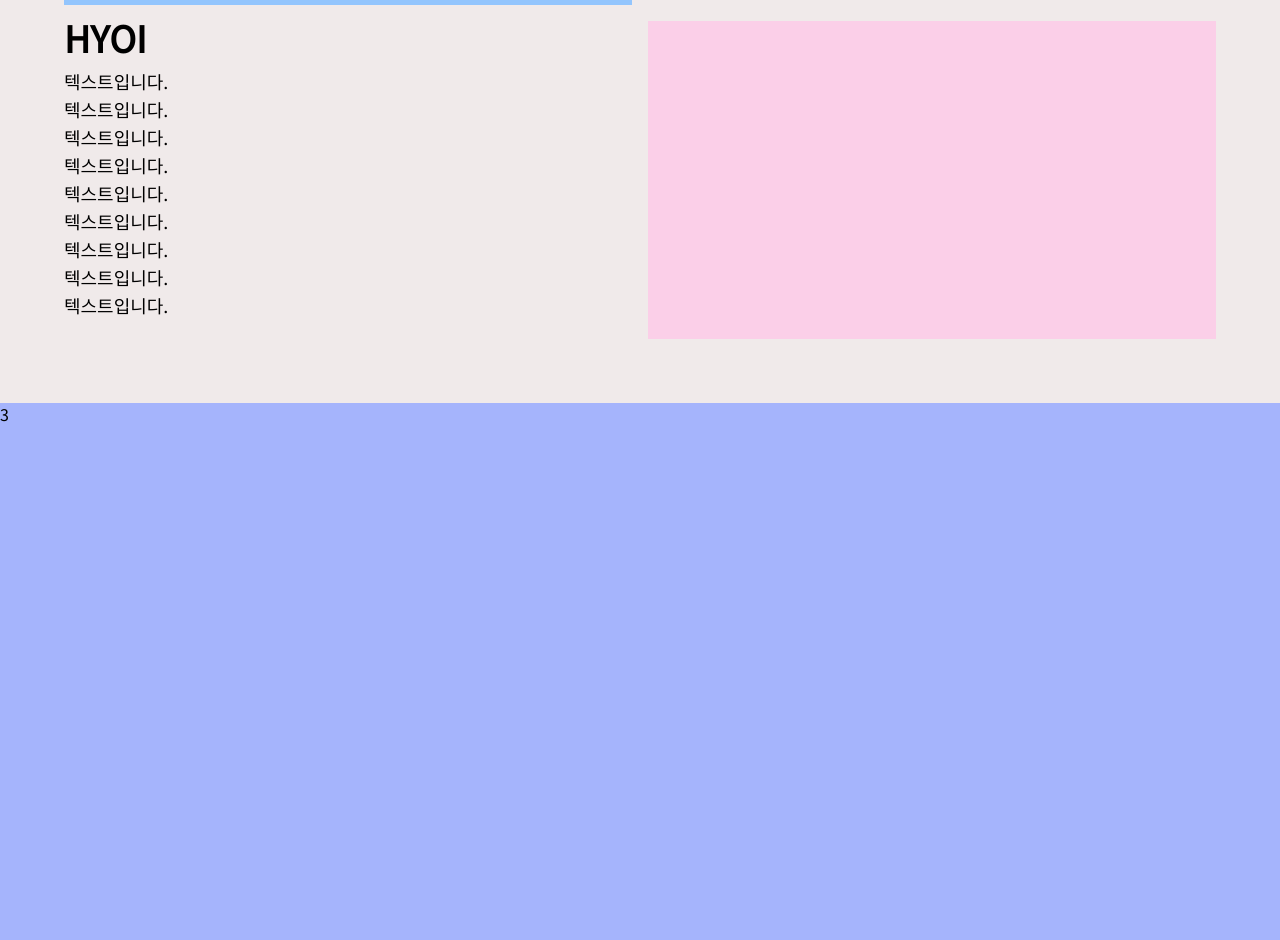
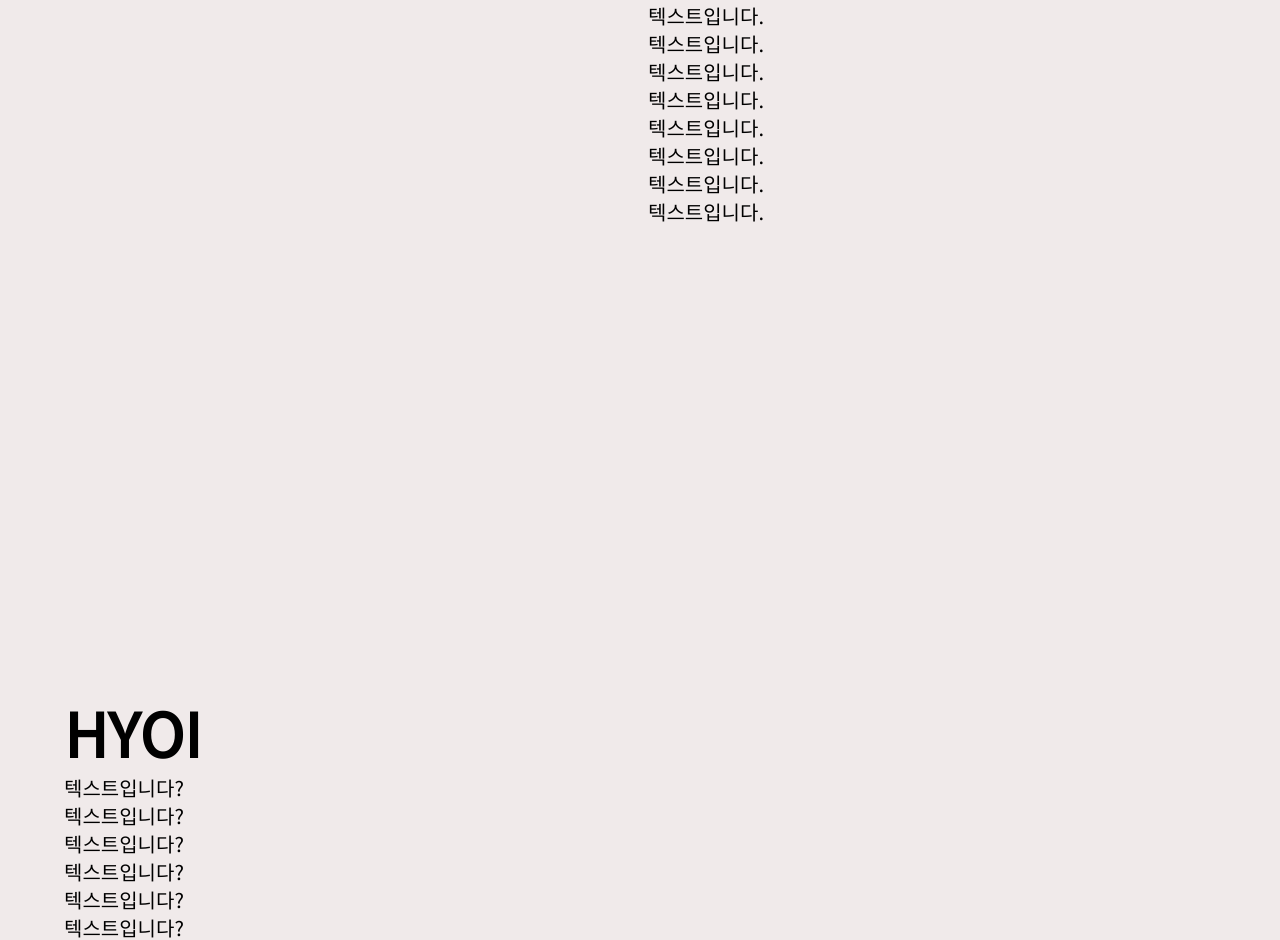
Before and after one commit to arkc1009/introduce, a Next.js app: page / in a window 1280 px wide. Shown: the part 1197-2137 px from the top of the page. Built offline with nearby package versions, Linux system fonts and the light colour scheme.

Commit message:
feat: SecondSection 애니메이션 추가

```diff
--- a/src/app/SecondSection.tsx
+++ b/src/app/SecondSection.tsx
@@ -2,6 +2,7 @@
 
 import Section, { SectionProps } from "@/components/Section";
 import { motion } from "framer-motion";
+import Image from "next/image";
 
 const container = {
   hidden: { opacity: 0 },
@@ -27,11 +28,18 @@ const item = {
 export default function SecondSection(props: SectionProps) {
   return (
     <Section
-      className="grid grid-cols-2 p-16 gap-4 text-black text-lg"
+      className="grid grid-cols-2 p-16 gap-x-4 text-black text-xl h-auto"
       {...props}
     >
-      <div className="bg-blue-300"></div>
-      <div>
+      <motion.div
+        initial={{ opacity: 0 }}
+        whileInView={{ opacity: 1 }}
+        whileHover={{ x: -500 }}
+        transition={{ duration: 1.5 }}
+        className="h-screen flex items-center"
+      >
+      </motion.div>
+      <div className="flex items-center">
         <motion.ul variants={container} initial="hidden" whileInView="show">
           <motion.h4
             variants={title}
@@ -53,21 +61,34 @@ export default function SecondSection(props: SectionProps) {
         </motion.ul>
       </div>
 
-      <div>
-        <motion.ul>
-          <h4 className="font-bold text-4xl mb-2">HYOI</h4>
-          <li>텍스트입니다.</li>
-          <li>텍스트입니다.</li>
-          <li>텍스트입니다.</li>
-          <li>텍스트입니다.</li>
-          <li>텍스트입니다.</li>
-          <li>텍스트입니다.</li>
-          <li>텍스트입니다.</li>
-          <li>텍스트입니다.</li>
-          <li>텍스트입니다.</li>
+      <div className="flex items-center">
+        <motion.ul variants={container} initial="hidden" whileInView="show">
+          <motion.h4
+            variants={title}
+            initial="hidden"
+            whileInView="show"
+            className="font-bold text-6xl mb-2"
+          >
+            HYOI
+          </motion.h4>
+          <motion.li variants={item}>텍스트입니다?</motion.li>
+          <motion.li variants={item}>텍스트입니다?</motion.li>
+          <motion.li variants={item}>텍스트입니다?</motion.li>
+          <motion.li variants={item}>텍스트입니다?</motion.li>
+          <motion.li variants={item}>텍스트입니다?</motion.li>
+          <motion.li variants={item}>텍스트입니다?</motion.li>
+          <motion.li variants={item}>텍스트입니다?</motion.li>
+          <motion.li variants={item}>텍스트입니다?</motion.li>
+          <motion.li variants={item}>텍스트입니다?</motion.li>
         </motion.ul>
       </div>
-      <div className="bg-pink-200"></div>
+      <motion.div
+        initial={{ opacity: 0 }}
+        whileInView={{ opacity: 1 }}
+        transition={{ duration: 1.5 }}
+        className="h-screen flex items-center"
+      >
+      </motion.div>
     </Section>
   );
 }
```
